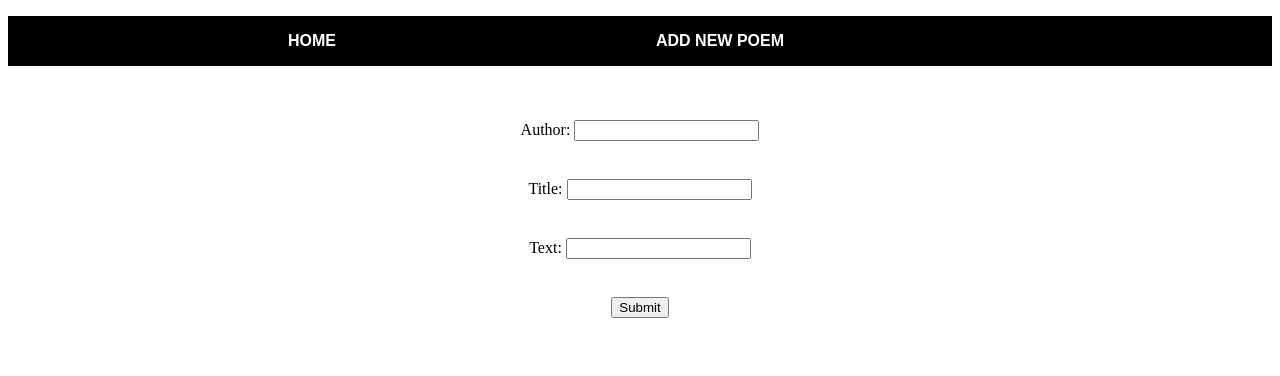
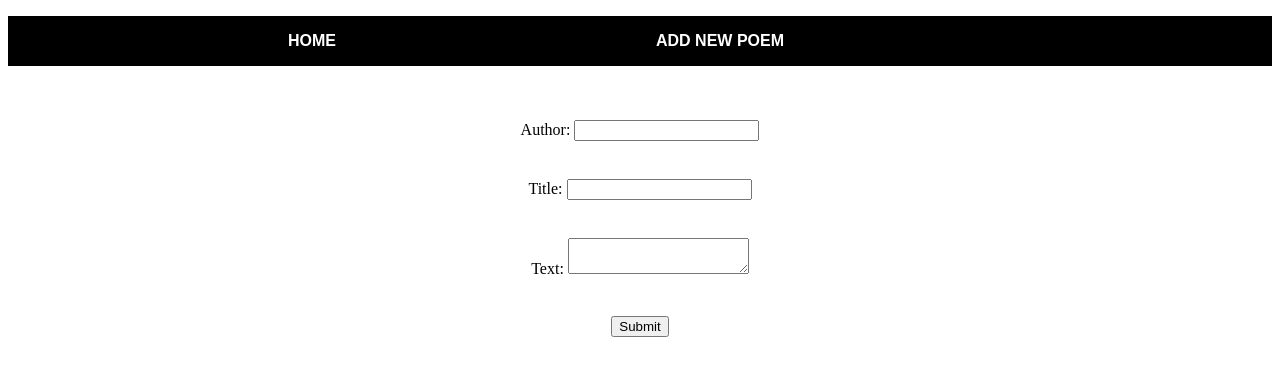
Before and after one commit to HubertHartan/Pompous-Poems, a React (Create React App) app: page /addpoem in a window 1280 px wide. Shown: the top 376 px of the page. Built offline with nearby package versions, Linux system fonts and the light colour scheme; no server answers.

Commit message:
implemented markdown

```diff
--- a/src/Components/PoemForm.js
+++ b/src/Components/PoemForm.js
@@ -16,7 +16,7 @@ const PoemForm = ({updateFn, poemInfo}) => {
     const updateField = (event) => {
 
         const name = event.target.attributes.name.value
-        console.log(name, event.target.value)
+
         if (name === "title") {
             setFormInfo({...formInfo, title: event.target.value})
         } else if (name === "author") {
@@ -49,7 +49,7 @@ const PoemForm = ({updateFn, poemInfo}) => {
 
             <div className='inputForm'>
                 <label htmlFor="text">Text: </label>
-                <input name="text" onChange={updateField} value={formInfo.text}></input>
+               <textarea name="text" onChange={updateField} value={formInfo.text}> <ReactMarkdown></ReactMarkdown></textarea>
             </div>
 
             <div className='inputForm'>
--- a/src/Pages/PoemPage.js
+++ b/src/Pages/PoemPage.js
@@ -1,6 +1,6 @@
 import React, {useState} from "react";
 import {useParams} from "react-router-dom";
-
+import ReactMarkdown from 'react-markdown';
 
 
 const PoemPage = ({poems,voteFn}) => {
@@ -19,7 +19,7 @@ const PoemPage = ({poems,voteFn}) => {
         <div>
             <div>{poem.title}</div>
             <div>{poem.author}</div>
-            <div>{poem.text}</div>
+            <div><ReactMarkdown>{poem.text}</ReactMarkdown></div>
             <div>{votes} Votes</div>
             <button onClick={voteHandler}>Vote</button>
 
```
Also changed, not shown: 1 other file (tests, documents, lock files or other folders).
